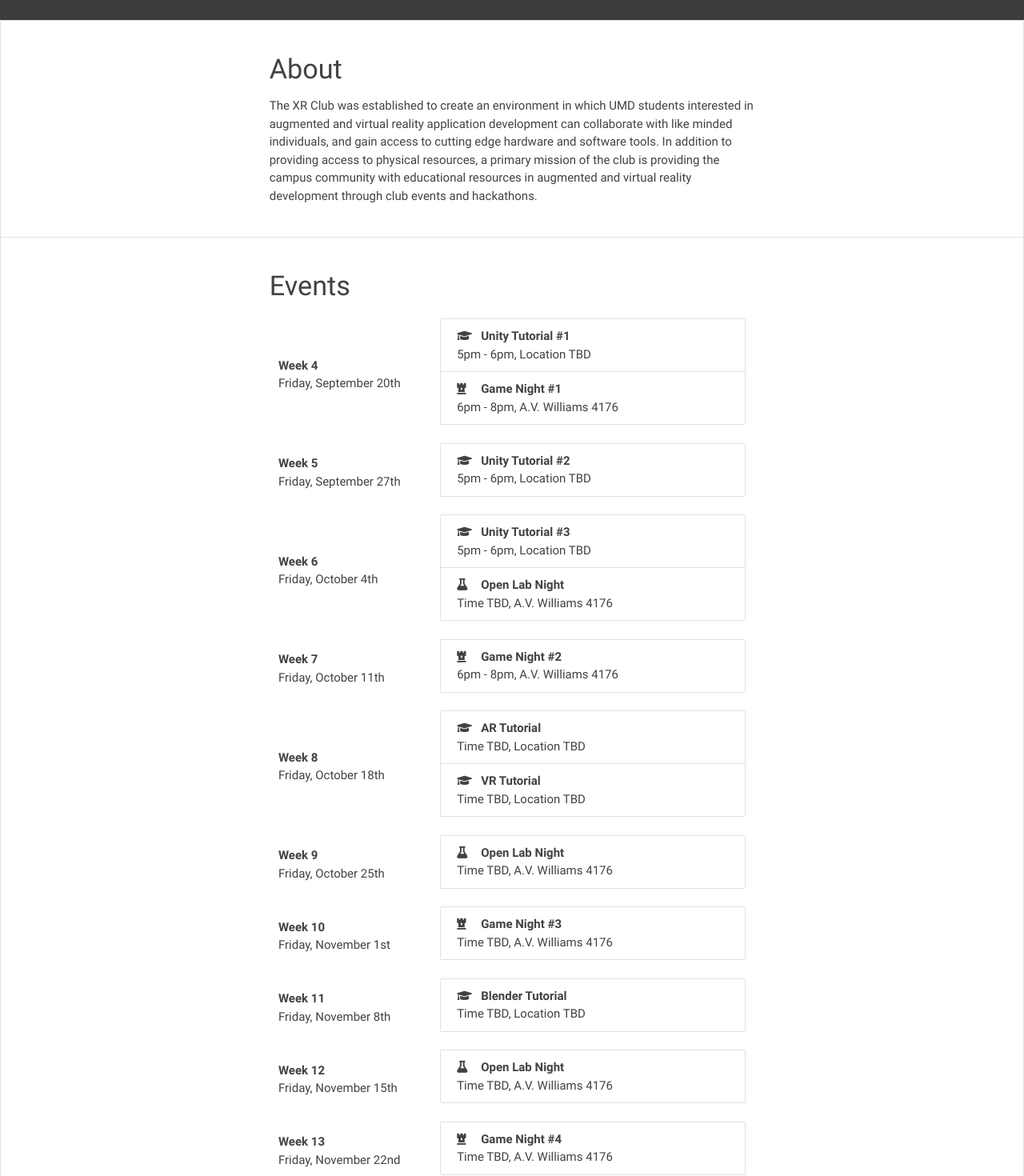
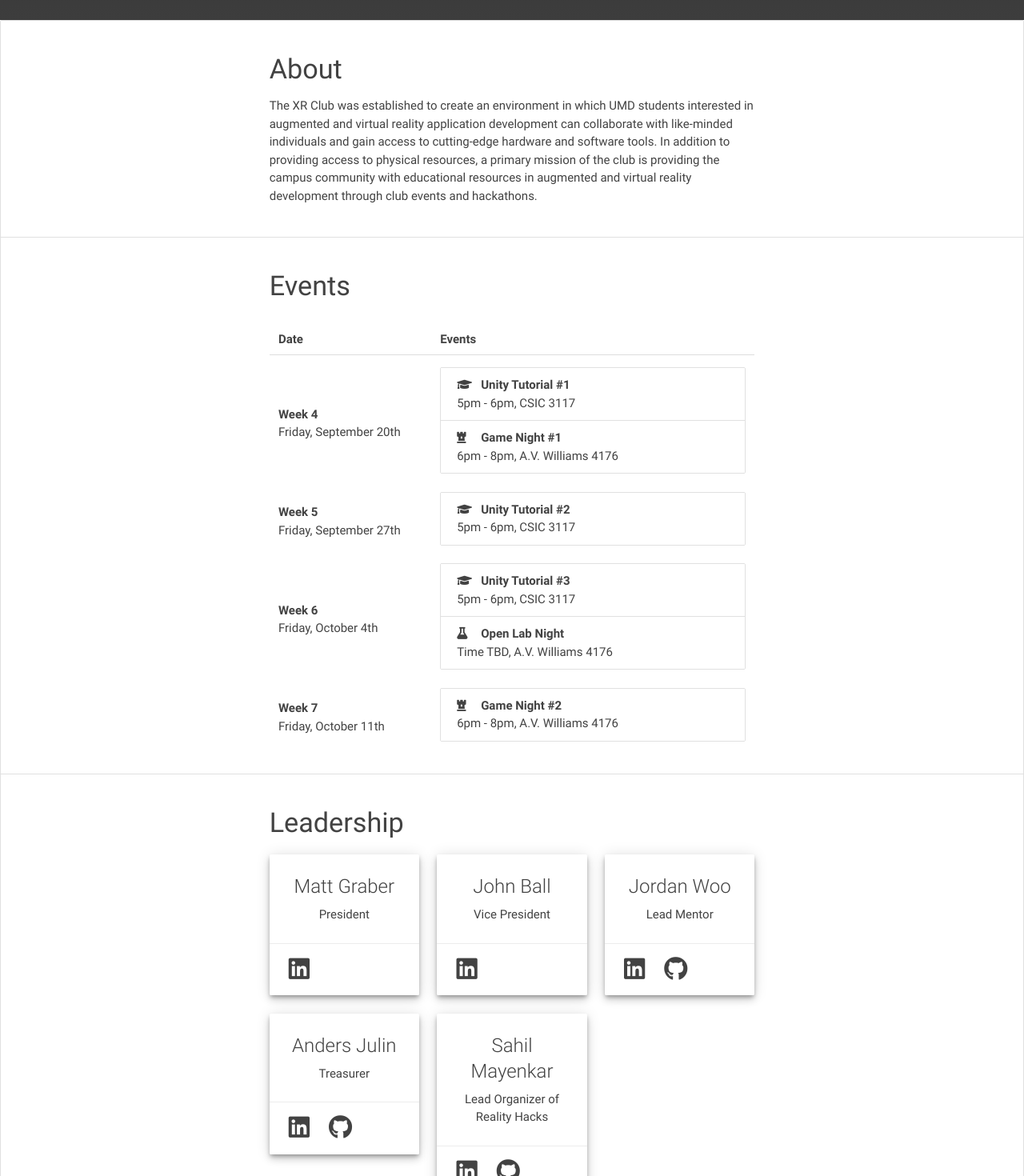
Before and after one commit to umdxrclub/xrc-prev-website, a React (Create React App) app: page / in a window 1280 px wide. Shown: the part 380-1850 px from the top of the page at 80% size. Built offline with nearby package versions, Linux system fonts and the light colour scheme.

Commit message:
commented out notation of tentative events, added column labels for the events section, added web and mail attributes to the PersonCard component

```diff
--- a/src/App.js
+++ b/src/App.js
@@ -66,6 +66,12 @@ function App() {
 					<div id="events" class="section scrollspy grey-text text-darken-3 container">
 						<div class="container">
 							<h4>Events</h4>
+							<br/>
+							<div class="row" style={{'padding' : '0em', 'margin' : '0em'}}>
+								<div class="col s4"><b>Date</b></div>
+								<div class="col s8"><b>Events</b></div>
+							</div>
+							<hr style={{'border' : '0px', 'border-top' : '1px solid #dddddd'}}/>
 							{
 								Object.values(events_by_date).map(events => {
 									return (
--- a/src/PersonCard.js
+++ b/src/PersonCard.js
@@ -18,6 +18,12 @@ function PersonCard(props) {
 				{
 					props.github ? <a href={props.github} target="_blank"><i class="fab fa-github small grey-text text-darken-3"></i></a> : null
 				}
+				{
+					props.web ? <a href={props.web} target="_blank"><i class="far fa-window-maximize small grey-text text-darken-3"></i></a> : null
+				}
+				{
+					props.mail ? <a href={props.mail} target="_blank"><i class="fas fa-envelope small grey-text text-darken-3"></i></a> : null
+				}
 			</div>
 		</div>
 	);
--- a/src/XR_CONSTANTS.js
+++ b/src/XR_CONSTANTS.js
@@ -2,7 +2,6 @@
  * This file contains constants used for the xr club website.
  * In the future when we add more involved features to the site this information may be moved to a database.
  */
-
 
 module.exports = Object.freeze({
 
@@ -12,8 +11,8 @@ module.exports = Object.freeze({
 	EMAIL_STR : 'mailto:umd.xr.club@gmail.com',
 
 	ABOUT_US_STR : 'The XR Club was established to create an environment in which UMD students interested in augmented' +
-	' and virtual reality application development can collaborate with like minded individuals, and gain access to cutting' +
-	' edge hardware and software tools. In addition to providing access to physical resources, a primary mission of the' +
+	' and virtual reality application development can collaborate with like-minded individuals and gain access to' +
+	' cutting-edge hardware and software tools. In addition to providing access to physical resources, a primary mission of the' +
 	' club is providing the campus community with educational resources in augmented and virtual reality development through' +
 	' club events and hackathons.',
 
@@ -67,13 +66,12 @@ module.exports = Object.freeze({
 
 	// Information about XR Club events throughout the semester
 	// fa_icon should be a valid font-awesome icon name, don't include an fa_icon entry if you don't want an icon
-	// TODO get correct information for time/location of these events!
 	EVENTS_INFORMATION : [
 		{
 			'name' : 'Unity Tutorial #1',
 			'date' : 'Friday, September 20th',
 			'time' : '5pm - 6pm',
-			'location' : 'Location TBD',
+			'location' : 'CSIC 3117',
 			'fa_icon' : 'fa-graduation-cap',
 		},
 		{
@@ -87,14 +85,14 @@ module.exports = Object.freeze({
 			'name' : 'Unity Tutorial #2',
 			'date' : 'Friday, September 27th',
 			'time' : '5pm - 6pm',
-			'location' : 'Location TBD',
+			'location' : 'CSIC 3117',
 			'fa_icon' : 'fa-graduation-cap',
 		},
 		{
 			'name' : 'Unity Tutorial #3',
 			'date' : 'Friday, October 4th',
 			'time' : '5pm - 6pm',
-			'location' : 'Location TBD',
+			'location' : 'CSIC 3117',
 			'fa_icon' : 'fa-graduation-cap',
 		},
 		{
@@ -111,6 +109,7 @@ module.exports = Object.freeze({
 			'location' : 'A.V. Williams 4176',
 			'fa_icon' : 'fa-chess-rook',
 		},
+		/* These are only tentative
 		{
 			'name' : 'AR Tutorial',
 			'date' : 'Friday, October 18th',
@@ -152,20 +151,7 @@ module.exports = Object.freeze({
 			'time' : 'Time TBD',
 			'location' : 'A.V. Williams 4176',
 			'fa_icon' : 'fa-flask',
-		},
-		{
-			'name' : 'Game Night #4',
-			'date' : 'Friday, November 22nd',
-			'time' : 'Time TBD',
-			'location' : 'A.V. Williams 4176',
-			'fa_icon' : 'fa-chess-rook',
-		},
-		{
-			'name' : 'End-of-semester Event',
-			'date' : 'Friday, December 6th',
-			'time' : 'Time TBD',
-			'location' : 'Location TBD',
-		},
+		},*/
 	],
 
 	FALL_19_SEMESTER_FRIDAY_WEEK_NUMS : {
```
